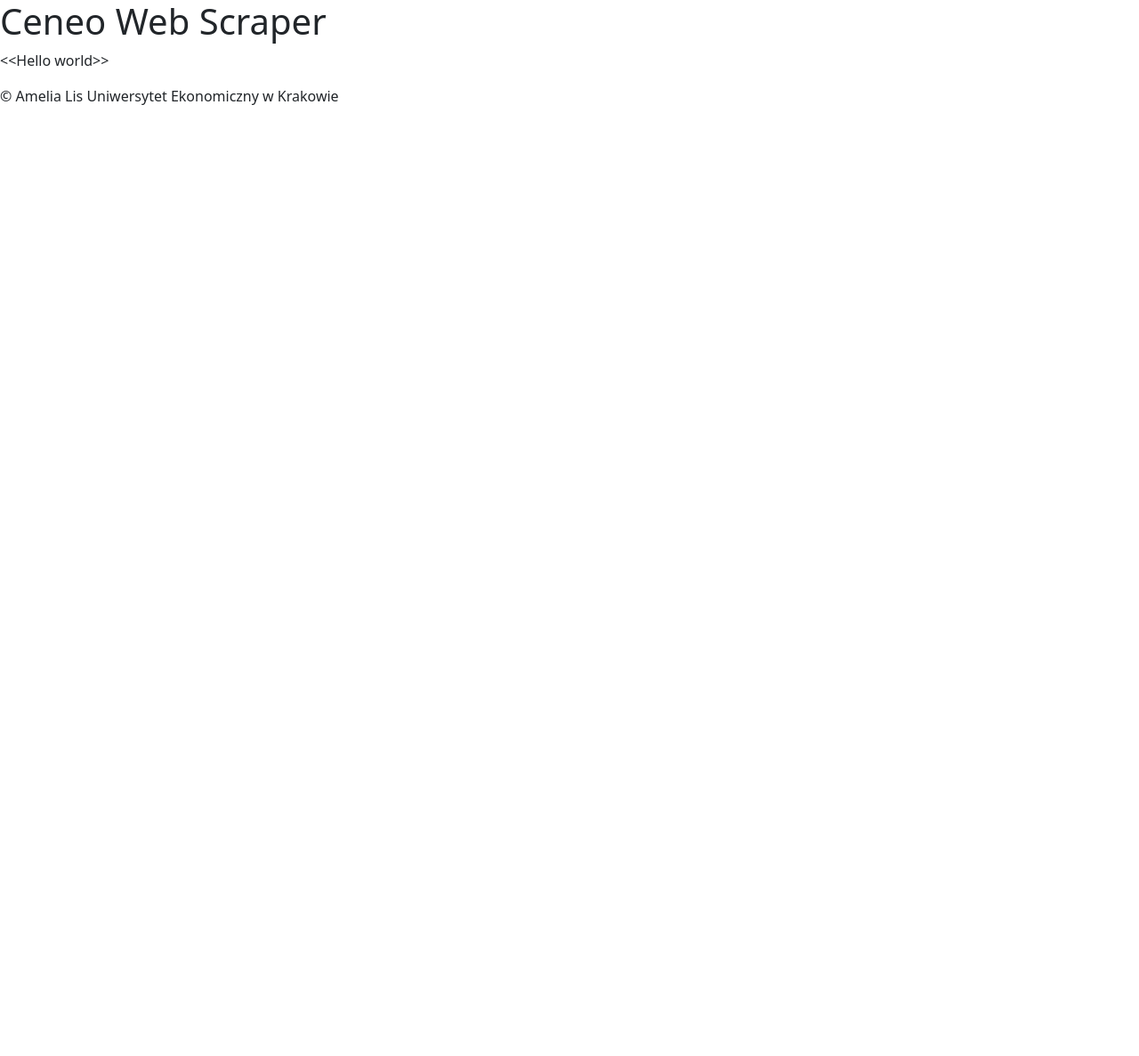
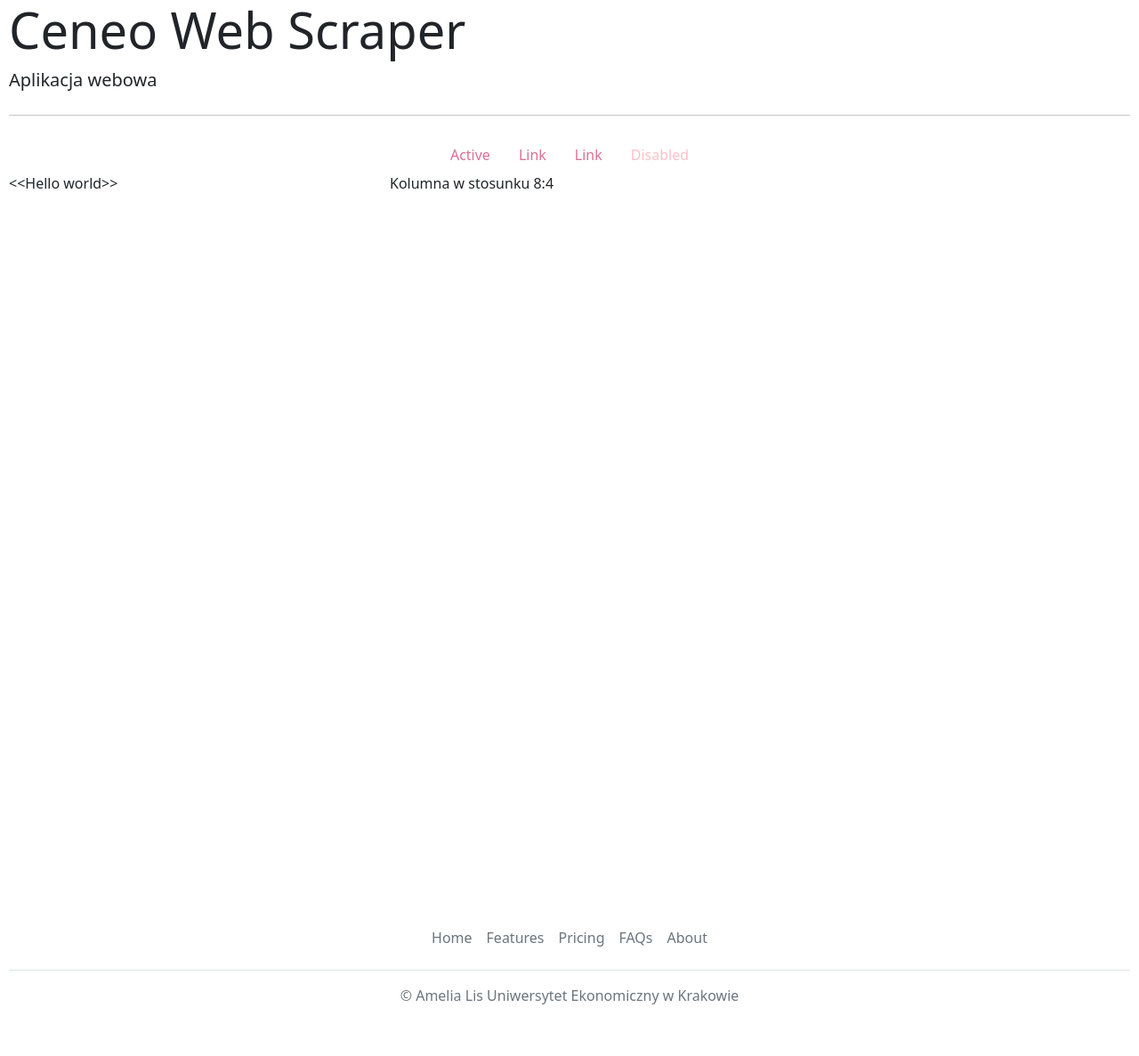
Before and after one commit to AmeliaLis/CeneoWebScraper, a Flask app: page / in a window 1280 px wide. Shown: the whole page at 89% size. Before the commit the page ends 118 px from the top, so only its background shows below. Run offline with Flask 2, Linux system fonts and the light colour scheme.

Commit message:
2022-05-28 AL Homework 2

```diff
--- a/app/templates/index.html
+++ b/app/templates/index.html
@@ -9,15 +9,50 @@
         <!-- JavaScript Bundle with Popper -->
         <script src="https://cdn.jsdelivr.net/npm/bootstrap@5.2.0-beta1/dist/js/bootstrap.bundle.min.js" integrity="sha384-pprn3073KE6tl6bjs2QrFaJGz5/SUsLqktiwsUTF55Jfv3qYSDhgCecCxMW52nD2" crossorigin="anonymous"></script>
     </head>
-    <body>
+    <body  style="margin-right: 10px; margin-left: 10px;">
         <header>
-            <h1>Ceneo Web Scraper</h1>
+            <div class="jumbotron">
+                <h1 class="display-4">Ceneo Web Scraper</h1>
+                <p class="lead">Aplikacja webowa</p>
+                <hr class="my-4">
+            </div>
         </header>
-        <div>
-            <p>{{text}}</p>
+
+        <nav>
+            <ul class="nav justify-content-center">
+                <li class="nav-item">
+                    <a class="nav-link active" style="color: palevioletred" href="#">Active</a>
+                </li>
+                <li class="nav-item">
+                    <a class="nav-link" style="color: palevioletred" href="#">Link</a>
+                </li>
+                <li class="nav-item">
+                    <a class="nav-link" style="color: palevioletred" href="#">Link</a>
+                </li>
+                <li class="nav-item">
+                    <a class="nav-link disabled" style="color: pink" href="#">Disabled</a>
+                </li>
+            </ul>
+        </nav>
+
+        <div class="row" style="height: 100vh">
+            <div class="col-sm-4">
+                <div>
+                    <p>{{text}}</p>
+                </div>
+            </div>
+            <div class="col-sm-8">Kolumna w stosunku 8:4</div>
         </div>
-        <footer>
-            <p>&copy; Amelia Lis Uniwersytet Ekonomiczny w Krakowie</p>
+
+        <footer class="py-3 my-4">
+            <ul class="nav justify-content-center border-bottom pb-3 mb-3">
+                <li class="nav-item"><a href="#" class="nav-link px-2 text-muted">Home</a></li>
+                <li class="nav-item"><a href="#" class="nav-link px-2 text-muted">Features</a></li>
+                <li class="nav-item"><a href="#" class="nav-link px-2 text-muted">Pricing</a></li>
+                <li class="nav-item"><a href="#" class="nav-link px-2 text-muted">FAQs</a></li>
+                <li class="nav-item"><a href="#" class="nav-link px-2 text-muted">About</a></li>
+            </ul>
+            <p class="text-center text-muted">&copy; Amelia Lis Uniwersytet Ekonomiczny w Krakowie</p>
         </footer>
     </body>
 </html>
```
